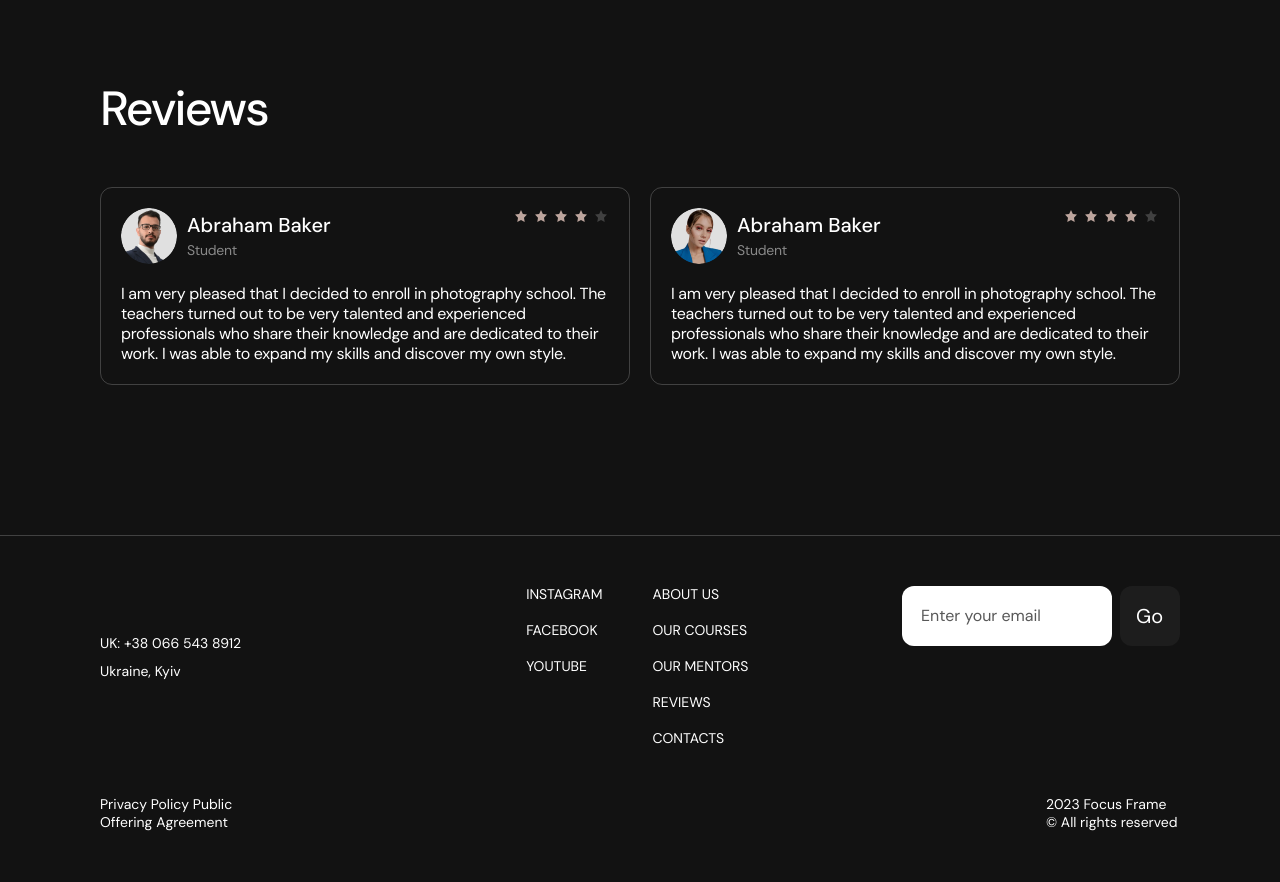
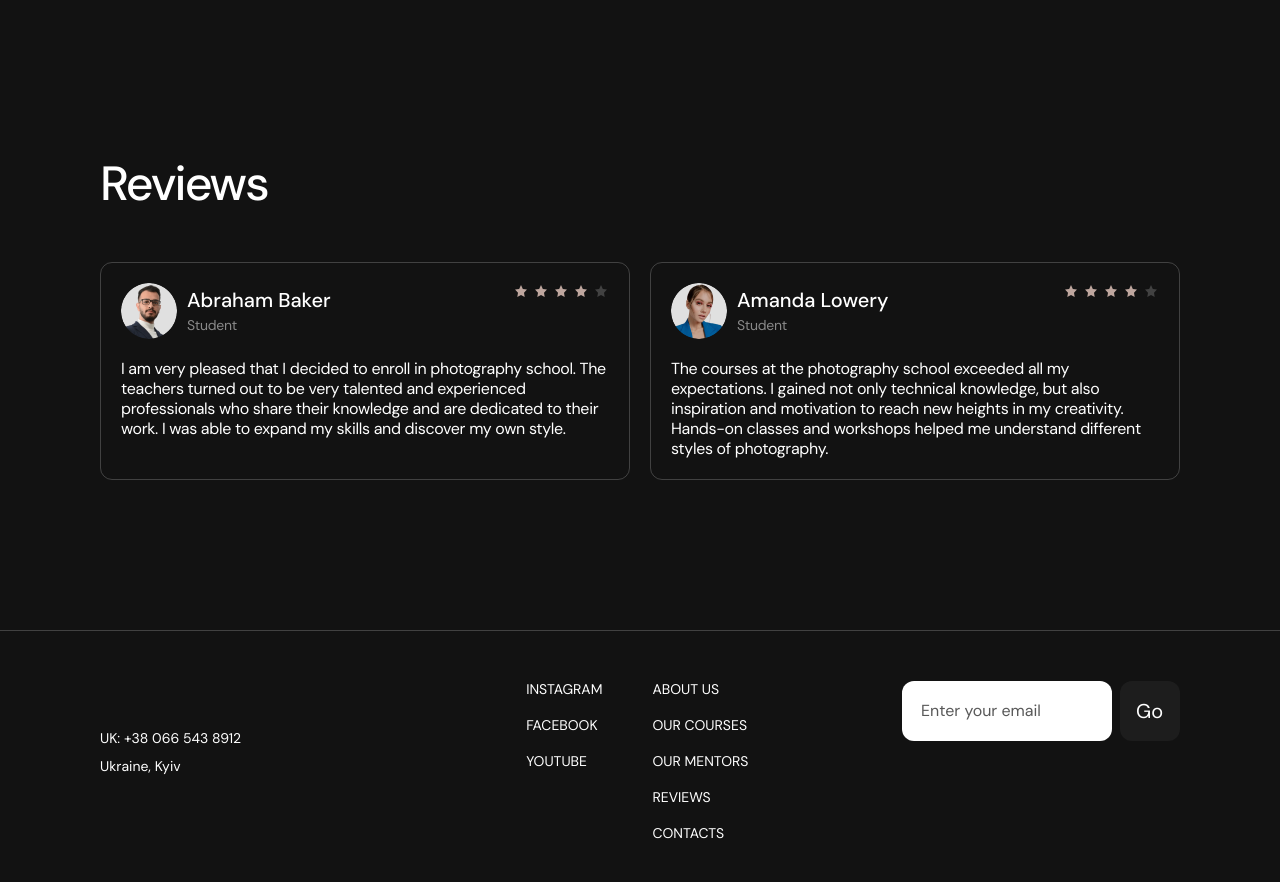
Before and after one commit to LiubovAnufriieva/focus-frame-102, a website built with Vite: page src/index.html in a window 1280 px wide. Shown: the part 3460-4342 px from the top of the page. Before the commit the page ends 4317 px from the top, so only its background shows below. Built offline with nearby package versions, Linux system fonts and the light colour scheme; files whose address does not match are found by name.

Commit message:
reviews fixing

```diff
--- a/src/css/reviews.css
+++ b/src/css/reviews.css
@@ -1,5 +1,18 @@
 .reviews {
-  margin-bottom: 80px;
+  padding-top: 40px;
+  padding-bottom: 80px;
+}
+@media only screen and (min-width: 768px) {
+  .reviews {
+    padding-top: 50px;
+    padding-bottom: 100px;
+  }
+}
+@media only screen and (min-width: 1280px) {
+  .reviews {
+    padding-top: 75px;
+    padding-bottom: 150px;
+  }
 }
 
 .reviews.container {
@@ -11,22 +24,16 @@
 
 .reviews-title {
   width: 100px;
-
-  color: #fff;
-  font-family: DM Sans;
+  margin-bottom: 40px;
   font-size: 28px;
   font-style: normal;
-  font-weight: 500;
   line-height: 1.14; /* 114.286% */
   letter-spacing: -0.04em;
 }
 @media only screen and (min-width: 768px) {
-  .reviews {
-    margin-bottom: 100px;
-  }
   .reviews-title {
     width: 171px;
-
+    margin-bottom: 50px;
     font-size: 48px;
 
     line-height: 1.13; /* 112.5% */
@@ -35,9 +42,6 @@
 }
 
 @media only screen and (min-width: 1280px) {
-  .reviews {
-    margin-bottom: 150px;
-  }
   .reviews-wrapper {
     display: flex;
     min-width: 1080px;
@@ -46,8 +50,7 @@
 
 .reviews-wrapper-1 {
   width: 100%;
-  max-height: 244px;
-  margin-top: 40px;
+
   padding: 20px;
 
   border-radius: 12px;
@@ -57,8 +60,7 @@
   .reviews-wrapper-1 {
     position: relative;
     max-width: 640px;
-    max-height: 196px;
-    margin-top: 50px;
+
     margin-left: auto;
     margin-right: auto;
   }
@@ -66,17 +68,16 @@
 @media only screen and (min-width: 1280px) {
   .reviews-wrapper-1 {
     max-width: 530px;
-    max-height: 216px;
+
     margin-left: 0;
     margin-right: 20px;
   }
 }
 .reviews-wrapper-2 {
   position: relative;
-  margin-top: 50px;
 
   max-width: 530px;
-  max-height: 216px;
+
   padding: 20px;
 
   border-radius: 12px;
@@ -112,18 +113,13 @@
   gap: 4px;
 }
 .reviews-subtitle {
-  color: #fff;
-  font-family: DM Sans;
   font-size: 20px;
-  font-style: normal;
   font-weight: 500;
   line-height: 1.2; /* 120% */
 }
 .reviews-position {
   color: rgba(255, 255, 255, 0.5);
-  font-family: DM Sans;
   font-size: 12px;
-  font-style: normal;
   font-weight: 400;
   line-height: 1.33; /* 133.333% */
   letter-spacing: -0.02em;
@@ -151,7 +147,6 @@
 .reviews-list-icons {
   display: flex;
   flex-direction: row;
-
   gap: 4px;
 }
 .reviews-item-icons {
@@ -160,14 +155,9 @@
 .reviews-item-icons:nth-child(5) {
   fill: #414141;
 }
-.reviews-icons {
-}
 
 .reviews-p {
-  color: #fff;
-  font-family: DM Sans;
   font-size: 14px;
-  font-style: normal;
   font-weight: 400;
   line-height: 1.29; /* 128.571% */
   letter-spacing: -0.02em;
--- a/src/partials/reviews.html
+++ b/src/partials/reviews.html
@@ -8,11 +8,13 @@
             class="reviews-img"
             width="56"
             height="56"
-              srcset="./img/reviews/reviews1_desk@1x.png 1x,
+            srcset="
+              ./img/reviews/reviews1_desk@1x.png 1x,
               ./img/reviews/reviews1_desk@2x.png 2x
             "
             src="./img/reviews/reviews1_desk@1x.png"
             alt="user"
+            loading="lazy"
           />
           <div class="reviews-wrapper-text">
             <h3 class="reviews-subtitle">Abraham Baker</h3>
@@ -49,11 +51,10 @@
           </ul>
         </div>
         <p class="reviews-p">
-            I am very pleased that I decided to enroll in photography
-            school. The teachers turned out to be very talented and
-            experienced professionals who share their knowledge and are
-            dedicated to their work. I was able to expand my skills and
-            discover my own style.
+          I am very pleased that I decided to enroll in photography school. The
+          teachers turned out to be very talented and experienced professionals
+          who share their knowledge and are dedicated to their work. I was able
+          to expand my skills and discover my own style.
         </p>
       </div>
       <div class="reviews-wrapper-2">
@@ -62,13 +63,16 @@
             class="reviews-img"
             width="56"
             height="56"
-              srcset="./img/reviews/reviews2_desk@1x.png 1x,
-              ./img/reviews/reviews2_desk@2x.png 2x"
-              src="./img/reviews/reviews2_desk@1x.png"
+            srcset="
+              ./img/reviews/reviews2_desk@1x.png 1x,
+              ./img/reviews/reviews2_desk@2x.png 2x
+            "
+            src="../img/reviews/reviews2_desk@1x.png"
             alt="user"
+            loading="lazy"
           />
           <div class="reviews-wrapper-text">
-              <h3 class="reviews-subtitle">Abraham Baker</h3>
+            <h3 class="reviews-subtitle">Amanda Lowery</h3>
             <p class="reviews-position">Student</p>
           </div>
         </div>
@@ -102,11 +106,10 @@
           </ul>
         </div>
         <p class="reviews-p">
-            I am very pleased that I decided to enroll in photography
-            school. The teachers turned out to be very talented and
-            experienced professionals who share their knowledge and are
-            dedicated to their work. I was able to expand my skills and
-            discover my own style.
+          The courses at the photography school exceeded all my expectations. I
+          gained not only technical knowledge, but also inspiration and
+          motivation to reach new heights in my creativity. Hands-on classes and
+          workshops helped me understand different styles of photography.
         </p>
       </div>
     </div>
```
Lines whose indentation alone changed are shown as unchanged.
